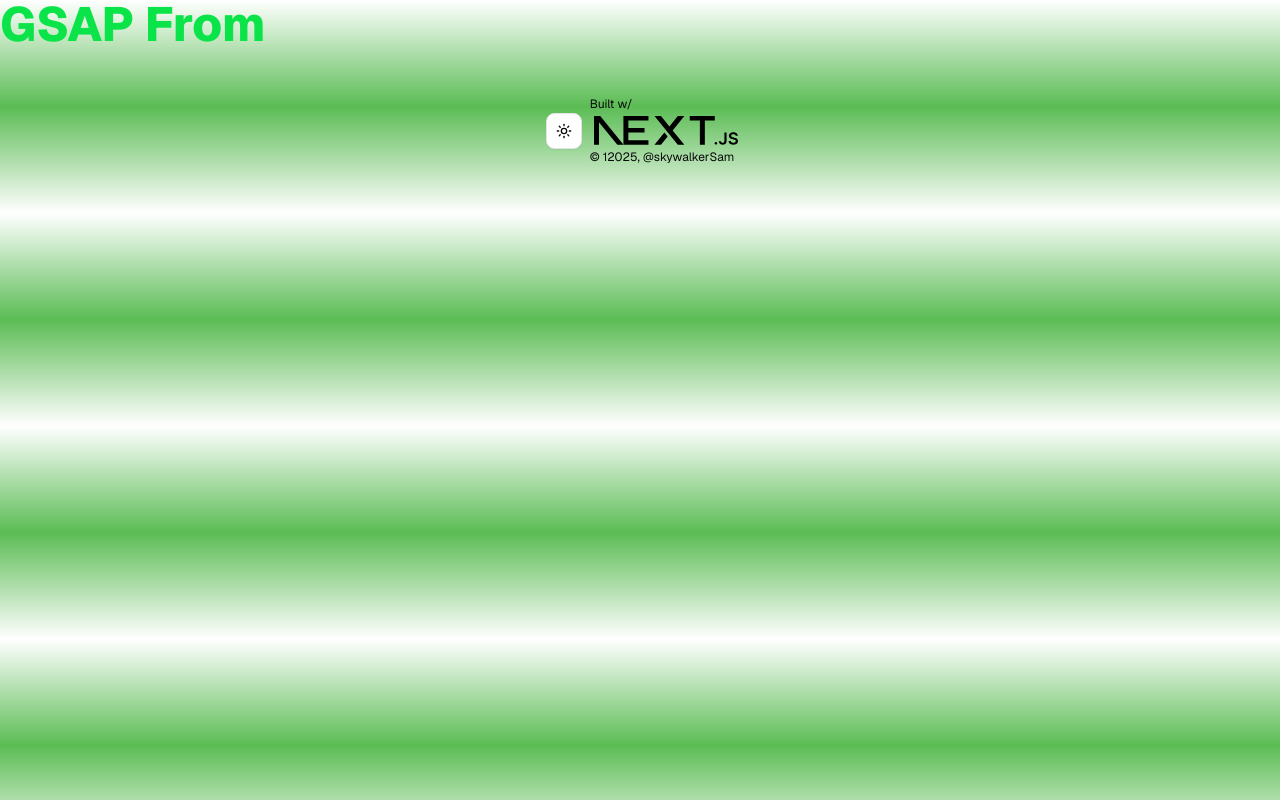
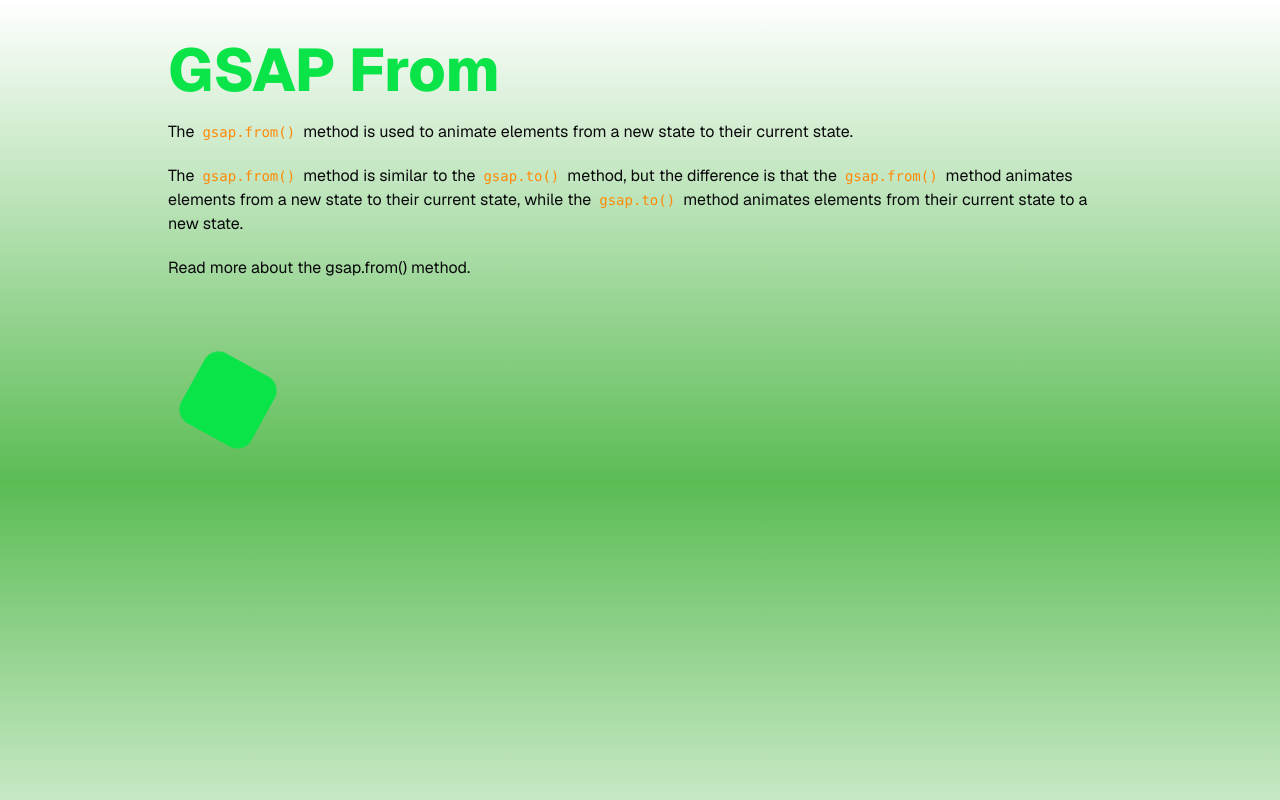
Before and after one commit to skywalkerSam/gsap-demo, a Next.js app: page /gsap-from in a window 1280 px wide. Shown: the top 800 px of the page. Built offline with nearby package versions, Linux system fonts and the light colour scheme.

Commit message:
gsap.from()

```diff
--- a/src/app/gsap-from/page.tsx
+++ b/src/app/gsap-from/page.tsx
@@ -1,7 +1,53 @@
+"use client";
+
+import gsap from "gsap";
+import { useGSAP } from "@gsap/react";
+
 export default function FromPage() {
+  useGSAP(() => {
+    gsap.from("#green-box", {
+      x: 250,
+      rotation: 360,
+      borderRadius: "100%",
+      duration: 2,
+      ease: "power1.inOut",
+      repeat: -1,
+      yoyo: true,
+    });
+  });
+
   return (
-    <div>
-      <h1>GSAP From</h1>
-    </div>
+    <main className="min-h-screen">
+      <h1 className="text-6xl">GSAP From</h1>
+
+      <p className="mt-5">
+        The <code>gsap.from()</code> method is used to animate elements from a
+        new state to their current state.
+      </p>
+
+      <p className="mt-5">
+        The <code>gsap.from()</code> method is similar to the{" "}
+        <code>gsap.to()</code> method, but the difference is that the{" "}
+        <code>gsap.from()</code> method animates elements from a new state to
+        their current state, while the <code>gsap.to()</code> method animates
+        elements from their current state to a new state.
+      </p>
+
+      <p className="mt-5">
+        Read more about the{" "}
+        <a
+          href="https://greensock.com/docs/v3/GSAP/gsap.from()"
+          target="_blank"
+          rel="noreferrer noopener nofollow"
+        >
+          gsap.from()
+        </a>{" "}
+        method.
+      </p>
+
+      <div className="mt-20">
+        <div id="green-box" className="h-20 w-20 rounded-lg bg-primary" />
+      </div>
+    </main>
   );
 }
--- a/src/styles/globals.css
+++ b/src/styles/globals.css
@@ -137,7 +137,7 @@
   }
 
   main {
-    @apply mx-auto max-w-3xl p-10 xl:max-w-5xl;
+    @apply mx-auto min-h-screen max-w-3xl p-10 xl:max-w-5xl;
   }
 
   /* a {
```
